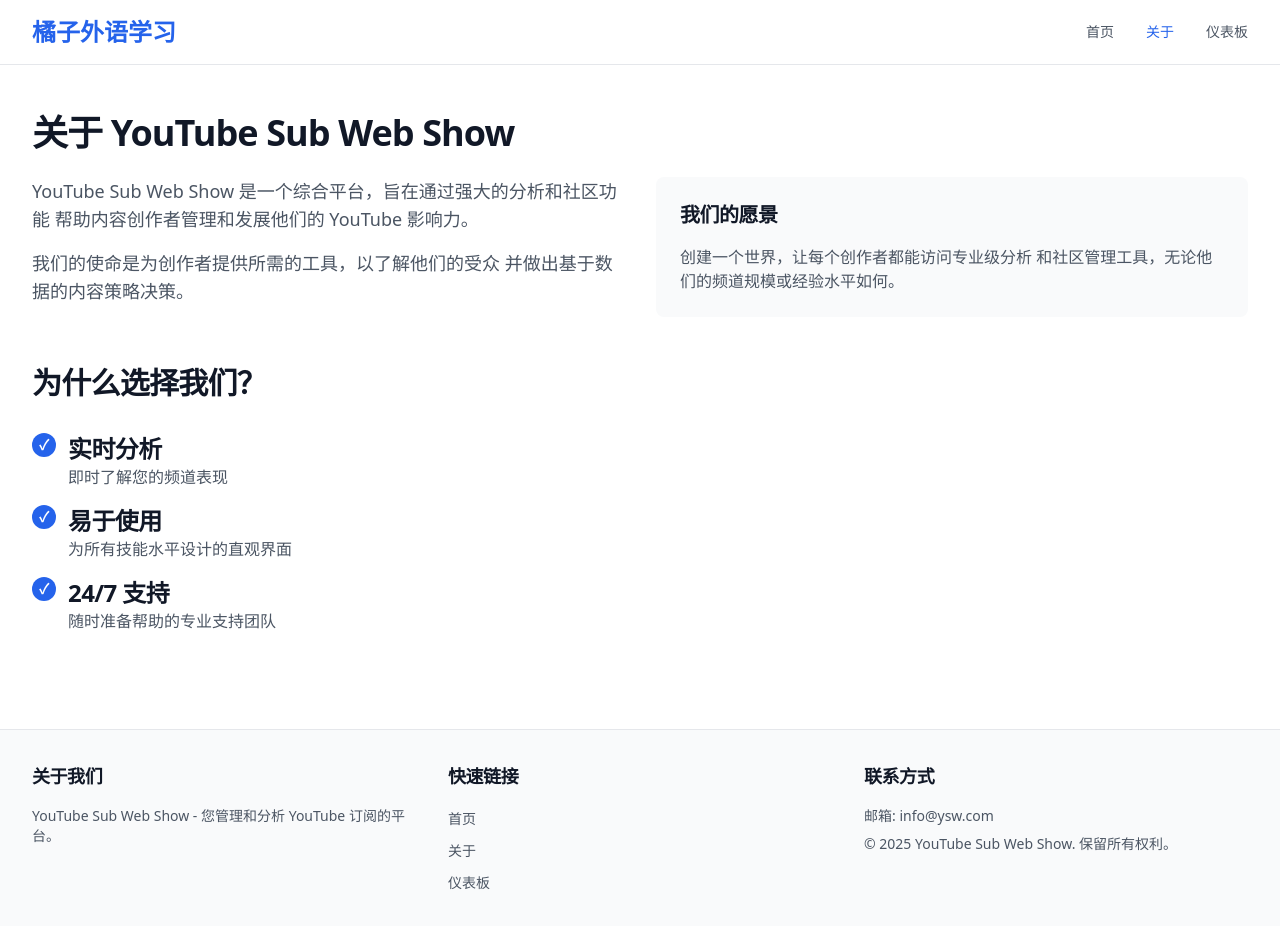
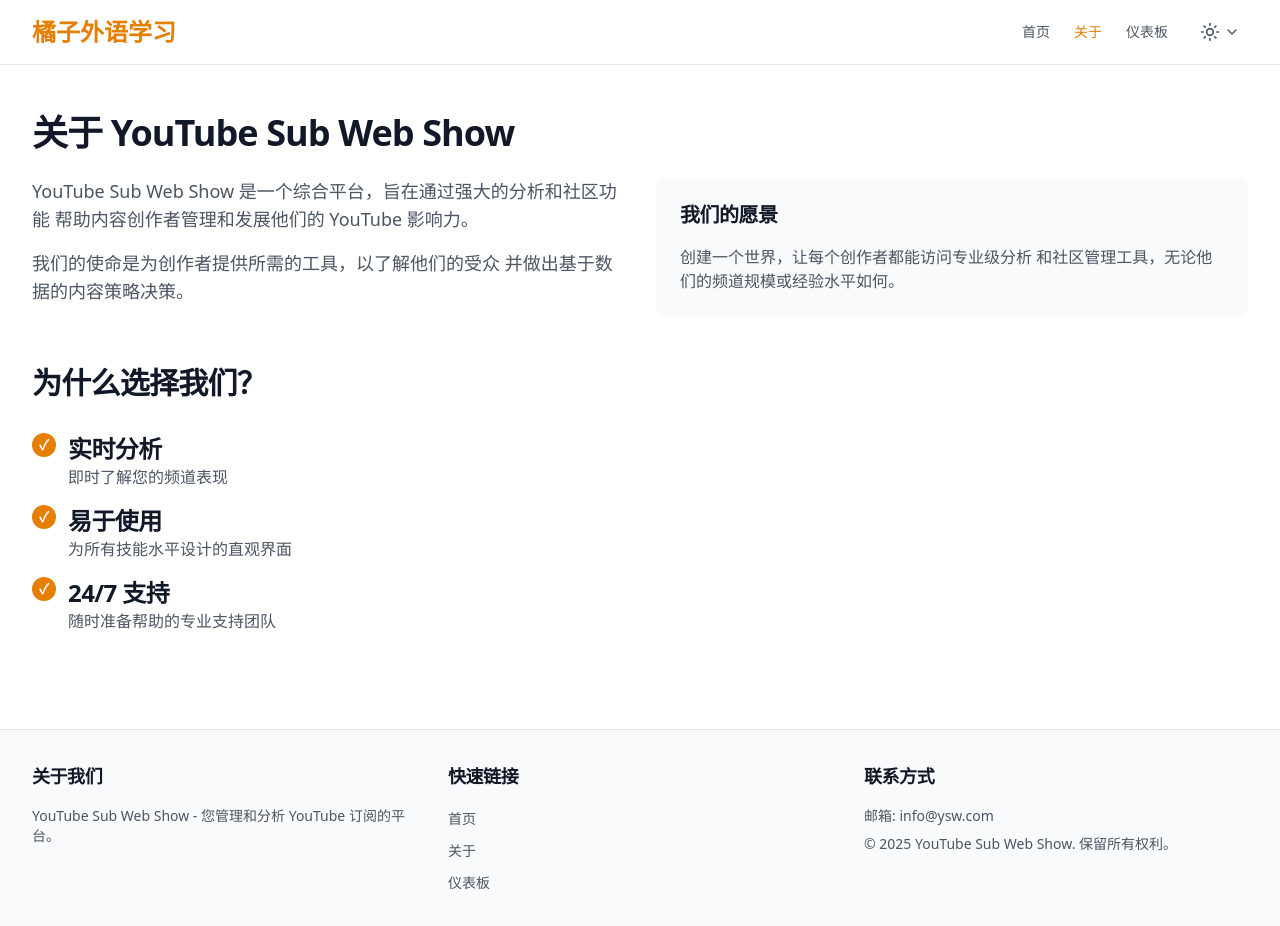
Before and after one commit to iTomstudio/youtube-sub-web-show, a Vue app: page /about in a window 1280 px wide. Built offline with nearby package versions, Linux system fonts and the light colour scheme.

Commit message:
add:颜色系统

```diff
--- a/src/components/layout/Navigation.vue
+++ b/src/components/layout/Navigation.vue
@@ -2,6 +2,7 @@
 import { ref } from 'vue'
 import { useRouter, useRoute } from 'vue-router'
 import { Menu, X } from 'lucide-vue-next'
+import ThemeToggle from '@/components/ui/ThemeToggle.vue'
 
 const router = useRouter()
 const route = useRoute()
@@ -31,13 +32,13 @@
       <div class="flex items-center justify-between h-16">
         <!-- Logo -->
         <div class="flex-shrink-0">
-          <router-link to="/" class="text-2xl font-bold text-blue-600 dark:text-blue-400">
+          <router-link to="/" class="text-2xl font-bold text-primary-600 dark:text-primary-dark-500">
             橘子外语学习
           </router-link>
         </div>
 
         <!-- 桌面导航 -->
-        <div class="hidden tablet:flex items-center space-x-8">
+        <div class="hidden tablet:flex items-center space-x-6">
           <router-link
             v-for="link in navLinks"
             :key="link.path"
@@ -45,22 +46,26 @@
             :class="[
               'text-sm font-medium transition-colors',
               isActive(link.path)
-                ? 'text-blue-600 dark:text-blue-400'
+                ? 'text-primary-600 dark:text-primary-dark-500'
                 : 'text-gray-600 dark:text-gray-400 hover:text-gray-900 dark:hover:text-gray-200'
             ]"
           >
             {{ link.name }}
           </router-link>
+          <ThemeToggle />
         </div>
 
-        <!-- 移动端菜单按钮 -->
+        <!-- 移动端右侧控件 -->
+        <div class="tablet:hidden flex items-center space-x-2">
+          <ThemeToggle />
           <button
-          class="tablet:hidden p-2 rounded-md text-gray-600 dark:text-gray-400 hover:bg-gray-100 dark:hover:bg-gray-900"
+            class="p-2 rounded-md text-gray-600 dark:text-gray-400 hover:bg-gray-100 dark:hover:bg-gray-900"
             @click="toggleMenu"
           >
             <Menu v-if="!isMenuOpen" :size="24" />
             <X v-else :size="24" />
           </button>
+        </div>
       </div>
 
       <!-- 移动端导航 -->
@@ -75,7 +80,7 @@
           :class="[
             'block w-full text-left px-4 py-2 text-sm font-medium rounded-md transition-colors',
             isActive(link.path)
-              ? 'bg-blue-50 dark:bg-gray-900 text-blue-600 dark:text-blue-400'
+              ? 'bg-primary-50 dark:bg-gray-900 text-primary-600 dark:text-primary-dark-500'
               : 'text-gray-600 dark:text-gray-400 hover:bg-gray-50 dark:hover:bg-gray-900'
           ]"
         >
--- /dev/null
+++ b/src/components/ui/ThemeToggle.vue
@@ -0,0 +1,107 @@
+<script setup lang="ts">
+import { ref, computed, onMounted, onUnmounted } from 'vue'
+import { Sun, Moon, Monitor, ChevronDown } from 'lucide-vue-next'
+import { useTheme, type ThemeMode } from '@/composables/useTheme'
+
+const { themeMode, setThemeMode, actualTheme } = useTheme()
+const isOpen = ref(false)
+const menuRef = ref<HTMLElement | null>(null)
+
+const themeOptions = [
+  { value: 'light' as ThemeMode, label: '亮色', icon: Sun },
+  { value: 'dark' as ThemeMode, label: '暗色', icon: Moon },
+  { value: 'system' as ThemeMode, label: '跟随系统', icon: Monitor },
+]
+
+const currentOption = computed(() =>
+  themeOptions.find(opt => opt.value === themeMode.value)
+)
+
+const currentIcon = computed(() => {
+  if (themeMode.value === 'system') {
+    return actualTheme.value === 'dark' ? Moon : Sun
+  }
+  return currentOption.value?.icon
+})
+
+const toggleDropdown = () => {
+  isOpen.value = !isOpen.value
+}
+
+const selectTheme = (mode: ThemeMode) => {
+  setThemeMode(mode)
+  isOpen.value = false
+}
+
+const handleClickOutside = (event: MouseEvent) => {
+  if (menuRef.value && !menuRef.value.contains(event.target as Node)) {
+    isOpen.value = false
+  }
+}
+
+onMounted(() => {
+  document.addEventListener('click', handleClickOutside)
+})
+
+onUnmounted(() => {
+  document.removeEventListener('click', handleClickOutside)
+})
+</script>
+
+<template>
+  <div class="relative" ref="menuRef">
+    <button
+      @click="toggleDropdown"
+      class="theme-toggle-btn flex items-center space-x-1"
+      :aria-label="`当前主题: ${currentOption?.label}`"
+      :aria-expanded="isOpen"
+    >
+      <component :is="currentIcon" :size="20" />
+      <ChevronDown
+        :size="16"
+        class="transition-transform duration-200"
+        :class="{ 'rotate-180': isOpen }"
+      />
+    </button>
+
+    <Transition
+      enter-active-class="transition ease-out duration-100"
+      enter-from-class="transform opacity-0 scale-95"
+      enter-to-class="transform opacity-100 scale-100"
+      leave-active-class="transition ease-in duration-75"
+      leave-from-class="transform opacity-100 scale-100"
+      leave-to-class="transform opacity-0 scale-95"
+    >
+      <div
+        v-if="isOpen"
+        class="absolute right-0 mt-2 w-40 rounded-lg shadow-lg
+               bg-white dark:bg-gray-900
+               border border-gray-200 dark:border-gray-700
+               ring-1 ring-black ring-opacity-5
+               z-50"
+      >
+        <div class="py-1" role="menu">
+          <button
+            v-for="option in themeOptions"
+            :key="option.value"
+            @click="selectTheme(option.value)"
+            class="w-full flex items-center space-x-3 px-4 py-2 text-sm
+                   transition-colors
+                   hover:bg-gray-100 dark:hover:bg-gray-800"
+            :class="{
+              'text-primary-600 dark:text-primary-dark-500 bg-primary-50 dark:bg-primary-dark-50':
+                themeMode === option.value,
+              'text-gray-700 dark:text-gray-300':
+                themeMode !== option.value
+            }"
+            role="menuitem"
+          >
+            <component :is="option.icon" :size="18" />
+            <span>{{ option.label }}</span>
+            <span v-if="themeMode === option.value" class="ml-auto">✓</span>
+          </button>
+        </div>
+      </div>
+    </Transition>
+  </div>
+</template>
--- /dev/null
+++ b/src/composables/useTheme.ts
@@ -0,0 +1,69 @@
+import { ref, watch } from 'vue'
+
+export type ThemeMode = 'light' | 'dark' | 'system'
+
+const STORAGE_KEY = 'orange-language-theme'
+
+const themeMode = ref<ThemeMode>('system')
+const actualTheme = ref<'light' | 'dark'>('light')
+
+export function useTheme() {
+  const getSystemTheme = (): 'light' | 'dark' => {
+    return window.matchMedia('(prefers-color-scheme: dark)').matches
+      ? 'dark'
+      : 'light'
+  }
+
+  const applyTheme = (theme: 'light' | 'dark') => {
+    const root = document.documentElement
+    if (theme === 'dark') {
+      root.classList.add('dark')
+    } else {
+      root.classList.remove('dark')
+    }
+    actualTheme.value = theme
+  }
+
+  const updateActualTheme = () => {
+    if (themeMode.value === 'system') {
+      applyTheme(getSystemTheme())
+    } else {
+      applyTheme(themeMode.value)
+    }
+  }
+
+  const setThemeMode = (mode: ThemeMode) => {
+    themeMode.value = mode
+    localStorage.setItem(STORAGE_KEY, mode)
+    updateActualTheme()
+  }
+
+  const initTheme = () => {
+    const stored = localStorage.getItem(STORAGE_KEY) as ThemeMode | null
+    if (stored && ['light', 'dark', 'system'].includes(stored)) {
+      themeMode.value = stored
+    }
+
+    updateActualTheme()
+
+    const mediaQuery = window.matchMedia('(prefers-color-scheme: dark)')
+    const handleChange = () => {
+      if (themeMode.value === 'system') {
+        updateActualTheme()
+      }
+    }
+
+    if (mediaQuery.addEventListener) {
+      mediaQuery.addEventListener('change', handleChange)
+    } else {
+      mediaQuery.addListener(handleChange)
+    }
+  }
+
+  return {
+    themeMode,
+    actualTheme,
+    setThemeMode,
+    initTheme,
+  }
+}
--- a/src/main.ts
+++ b/src/main.ts
@@ -2,6 +2,10 @@
 import App from './App.vue'
 import router from './router'
 import './style.css'
+import { useTheme } from './composables/useTheme'
+
+const { initTheme } = useTheme()
+initTheme()
 
 const app = createApp(App)
 
--- a/src/pages/AboutView.vue
+++ b/src/pages/AboutView.vue
@@ -37,7 +37,7 @@
       </h2>
       <ul class="space-y-4">
         <li class="flex items-start space-x-3">
-          <div class="flex-shrink-0 w-6 h-6 rounded-full bg-blue-600 flex items-center justify-center text-white font-bold text-sm">
+          <div class="flex-shrink-0 w-6 h-6 rounded-full bg-primary-600 dark:bg-primary-dark-500 flex items-center justify-center text-white font-bold text-sm">
             ✓
           </div>
           <div>
@@ -46,7 +46,7 @@
           </div>
         </li>
         <li class="flex items-start space-x-3">
-          <div class="flex-shrink-0 w-6 h-6 rounded-full bg-blue-600 flex items-center justify-center text-white font-bold text-sm">
+          <div class="flex-shrink-0 w-6 h-6 rounded-full bg-primary-600 dark:bg-primary-dark-500 flex items-center justify-center text-white font-bold text-sm">
             ✓
           </div>
           <div>
@@ -55,7 +55,7 @@
           </div>
         </li>
         <li class="flex items-start space-x-3">
-          <div class="flex-shrink-0 w-6 h-6 rounded-full bg-blue-600 flex items-center justify-center text-white font-bold text-sm">
+          <div class="flex-shrink-0 w-6 h-6 rounded-full bg-primary-600 dark:bg-primary-dark-500 flex items-center justify-center text-white font-bold text-sm">
             ✓
           </div>
           <div>
--- a/src/pages/NotFoundView.vue
+++ b/src/pages/NotFoundView.vue
@@ -16,7 +16,7 @@
     </div>
     <router-link
       to="/"
-      class="inline-block px-6 py-3 bg-blue-600 text-white rounded-lg hover:bg-blue-700 transition-colors font-medium"
+      class="inline-block px-6 py-3 bg-primary-600 text-white rounded-lg hover:bg-primary-700 dark:bg-primary-dark-500 dark:hover:bg-primary-dark-600 transition-colors font-medium"
     >
       返回首页
     </router-link>
--- a/src/style.css
+++ b/src/style.css
@@ -22,10 +22,21 @@
 
 @layer components {
   .btn-primary {
-    @apply px-4 py-2 bg-blue-600 text-white rounded-lg hover:bg-blue-700 transition-colors;
+    @apply px-4 py-2 bg-primary-600 text-white rounded-lg
+           hover:bg-primary-700 active:bg-primary-800
+           dark:bg-primary-dark-500 dark:hover:bg-primary-dark-600
+           dark:active:bg-primary-dark-700
+           transition-colors;
   }
 
   .container-responsive {
     @apply px-4 tablet:px-6 desktop:px-8;
   }
+
+  .theme-toggle-btn {
+    @apply p-2 rounded-lg transition-colors
+           text-gray-600 dark:text-gray-400
+           hover:bg-gray-100 dark:hover:bg-gray-800
+           focus:outline-none focus:ring-2 focus:ring-primary-500 dark:focus:ring-primary-dark-500;
+  }
 }
--- a/tailwind.config.ts
+++ b/tailwind.config.ts
@@ -9,8 +9,30 @@
   theme: {
     extend: {
       colors: {
-        'primary': '#3b82f6',
-        'secondary': '#8b5cf6',
+        primary: {
+          50: '#FFF5E6',
+          100: '#FFE5CC',
+          200: '#FFCC99',
+          300: '#FFB266',
+          400: '#FF9933',
+          500: '#FF8C00',
+          600: '#E67E00',
+          700: '#CC7000',
+          800: '#B36300',
+          900: '#995500',
+        },
+        'primary-dark': {
+          50: '#4D3319',
+          100: '#664419',
+          200: '#996633',
+          300: '#CC884D',
+          400: '#FFA566',
+          500: '#FFB380',
+          600: '#FFC199',
+          700: '#FFD0B3',
+          800: '#FFDECC',
+          900: '#FFEDE6',
+        },
       },
       screens: {
         'mobile': '640px',
```
Also changed, not shown: index.html (+10 -0 lines). Lines whose indentation alone changed are shown as unchanged.
